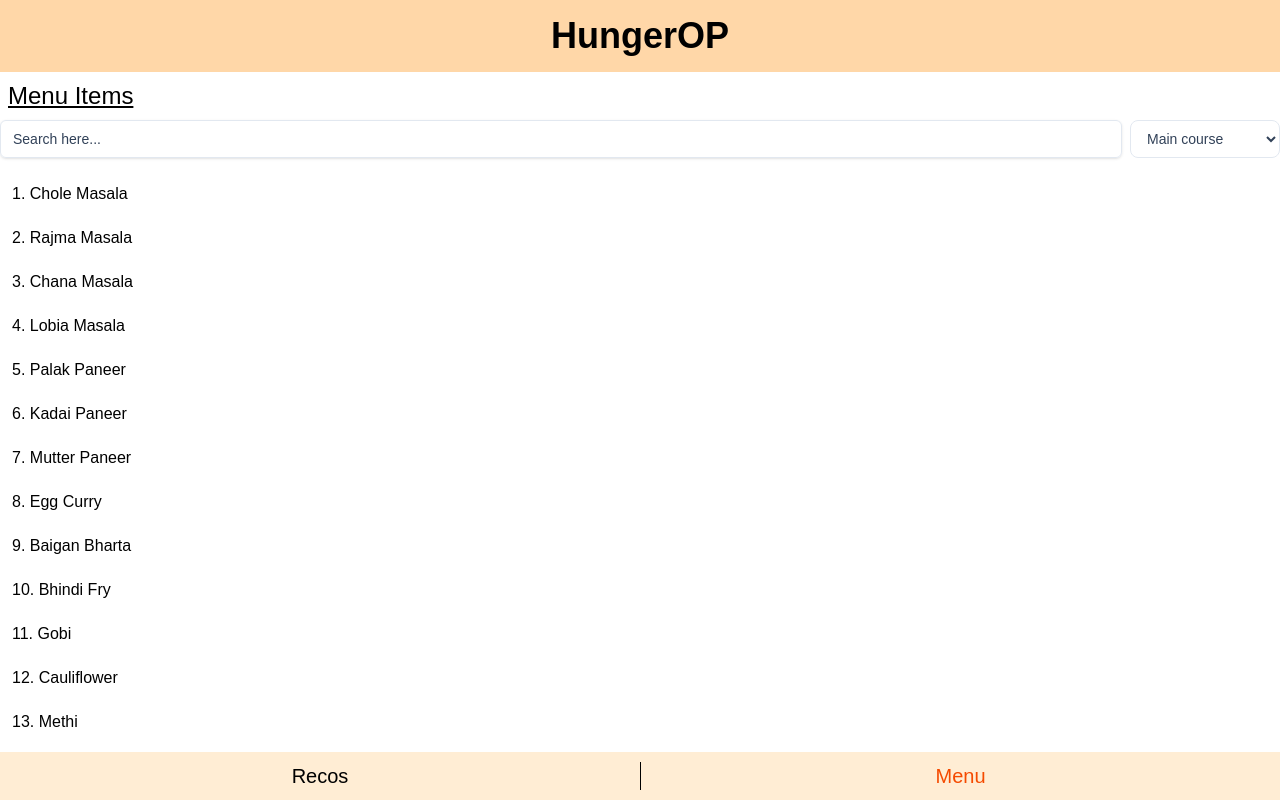
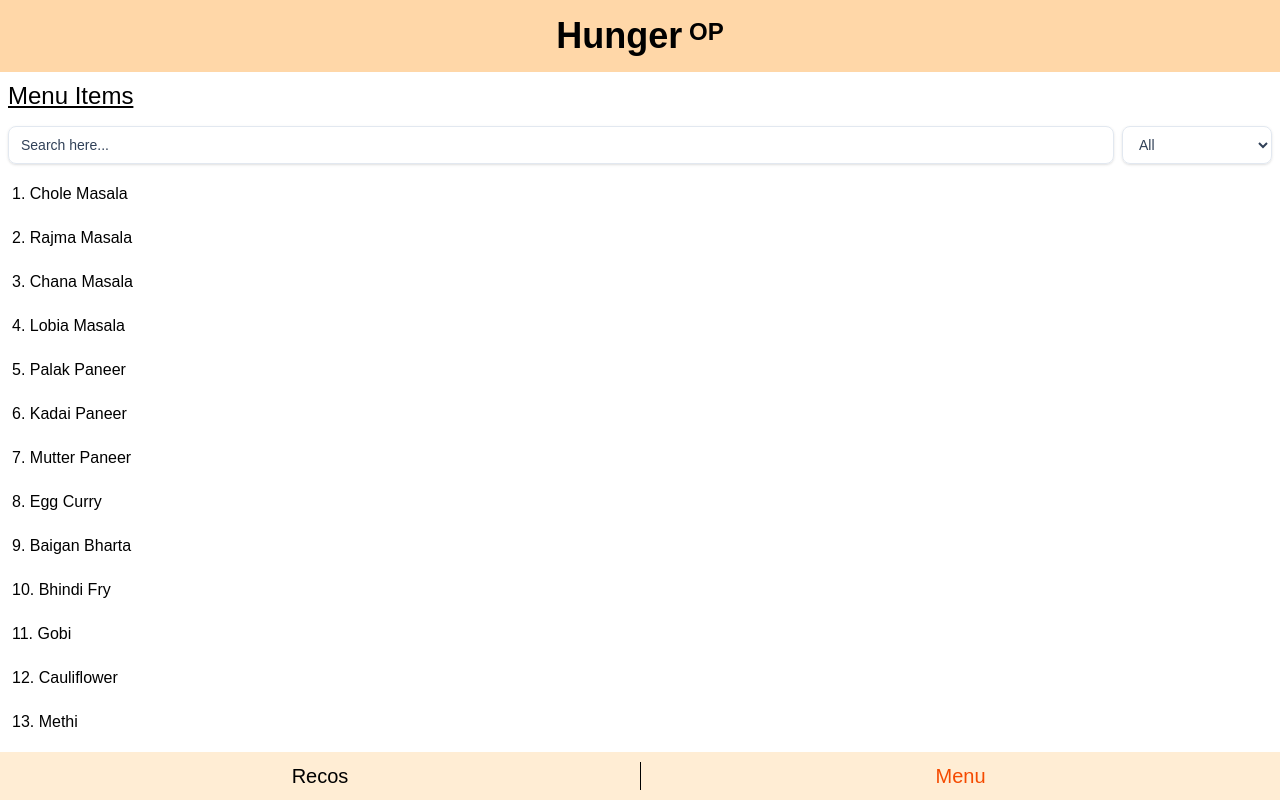
Before and after one commit to abhinaykrishna/hunger-op, a React (Vite) app: page / in a window 1280 px wide. Built offline with nearby package versions, Linux system fonts and the light colour scheme; a web font is replaced by a local one.

Commit message:
menu page scrolling fix

```diff
--- a/src/components/Header/index.jsx
+++ b/src/components/Header/index.jsx
@@ -3,7 +3,7 @@ const Header = () => {
     <header className='p-4 bg-orange-200'>
       <h1 className='font-bold text-center'>
         <span className='text-4xl'>Hunger</span>
-        <span className='text-4xl align-top'>OP</span>
+        <span className='text-2xl relative -top-2'> OP</span>
       </h1>
     </header>
   );
--- a/src/components/Menu/index.jsx
+++ b/src/components/Menu/index.jsx
@@ -1,76 +1,69 @@
-import { useState } from "react";
-import { mainCourse, dals, breads, sides } from "./data";
+import { useState } from 'react';
+import { mainCourse, dals, breads, sides } from './data';
 
 const filterMap = {
-  "main-course": mainCourse,
+  all: [...mainCourse, ...dals, ...breads, ...sides],
+  'main-course': mainCourse,
   dals: dals,
   breads: breads,
   sides: sides,
 };
 
 const Menu = () => {
-  const [searchTerm, setSearchTerm] = useState("");
-  const [activeFilterKey, setActiveFilterKey] = useState("main-course");
-  const [activeFilter, setActiveFilter] = useState(filterMap["main-course"]);
+  const [searchTerm, setSearchTerm] = useState('');
+  const [activeFilterKey, setActiveFilterKey] = useState('all');
+  const [activeFilter, setActiveFilter] = useState(filterMap['all']);
 
-  const handleSearchTermChange = (e) => {
+  const handleSearchTermChange = e => {
     const term = e.target.value;
     setSearchTerm(term);
-
     const baseList = filterMap[activeFilterKey];
     const filteredList = term
-      ? baseList.filter((item) =>
-          item.toLowerCase().includes(term.toLowerCase())
-        )
+      ? baseList.filter(item => item.toLowerCase().includes(term.toLowerCase()))
       : baseList;
-
     setActiveFilter(filteredList);
   };
 
-  const handleFilterChange = (e) => {
+  const handleFilterChange = e => {
     const key = e.target.value;
     setActiveFilterKey(key);
-
     const baseList = filterMap[key];
     const filteredList = searchTerm
-      ? baseList.filter((item) =>
-          item.toLowerCase().includes(searchTerm.toLowerCase())
-        )
+      ? baseList.filter(item => item.toLowerCase().includes(searchTerm.toLowerCase()))
       : baseList;
-
     setActiveFilter(filteredList);
   };
 
   return (
-    <div className="overflow-hidden">
-      <h3 className="text-2xl underline mt-2 p-2">Menu Items</h3>
-
-      <div className="flex gap-2 flex-wrap mb-4">
+    <div className='flex flex-col h-full'>
+      <h3 className='text-2xl underline mt-2 p-2'>Menu Items</h3>
+      <div className='flex gap-2 flex-wrap my-1.5 mx-2'>
         <input
-          type="text"
+          type='text'
           value={searchTerm}
           onChange={handleSearchTermChange}
-          className="flex-1 min-w-[200px] bg-transparent placeholder:text-slate-700 text-slate-700 text-sm border border-slate-200 rounded-md px-3 py-2 transition duration-300 ease focus:outline-none focus:border-slate-400 hover:border-slate-300 shadow-sm focus:shadow"
-          placeholder="Search here..."
+          className='flex-1 min-w-[200px] bg-transparent placeholder:text-slate-700 text-slate-700 text-sm border border-slate-200 rounded-lg px-3 py-2 transition duration-300 ease focus:outline-none focus:border-slate-400 hover:border-slate-300 shadow-sm focus:shadow'
+          placeholder='Search here...'
         />
-
         <select
           value={activeFilterKey}
           onChange={handleFilterChange}
-          className="min-w-[150px] border border-slate-200 px-3 py-2 text-slate-700 text-sm rounded-lg focus:border-slate-400 hover:border-slate-300"
+          className='min-w-[150px] border border-slate-200 px-3 py-2 text-slate-700 text-sm rounded-lg focus:border-slate-400 hover:border-slate-300 shadow-sm focus:shadow'
         >
-          {Object.keys(filterMap).map((key) => (
+          {Object.keys(filterMap).map(key => (
             <option key={key} value={key}>
-              {key.replace("-", " ").replace(/^\w/, (c) => c.toUpperCase())}
+              {key
+                ?.split('-')
+                .map(w => w[0].toUpperCase() + w.slice(1))
+                .join(' ')}
             </option>
           ))}
         </select>
       </div>
-
       {activeFilter.length > 0 && (
-        <ol className="list-decimal list-inside">
+        <ol className='list-decimal list-inside overflow-y-auto'>
           {activeFilter.map((item, idx) => (
-            <li key={idx} className="m-1 p-2">
+            <li key={idx} className='m-1 p-2'>
               {item}
             </li>
           ))}
--- a/src/components/Recos/index.jsx
+++ b/src/components/Recos/index.jsx
@@ -2,7 +2,7 @@ const Recos = () => {
   return (
     <div className='p-2'>
       <div className='mt-5 text-lg'>
-        Today's Recommendation - Available Stock + Recently Prepared {'<=3'}
+        Today's Recommendation - Available Stock + Recently Prepared {'!<=3'}
       </div>
       <div className='mt-5 text-lg'>Opt Out Lunch/Dinner</div>
       <div className='mt-5 text-lg'>Calendar View</div>
```
